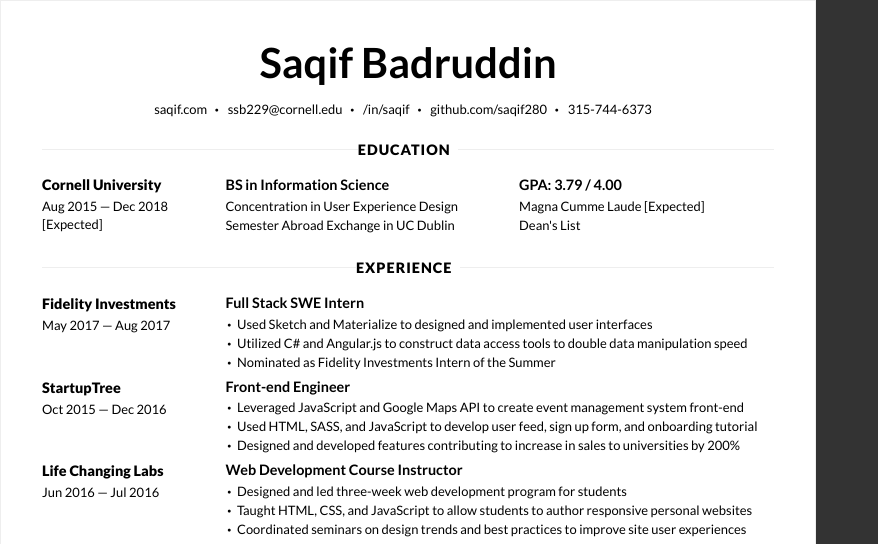
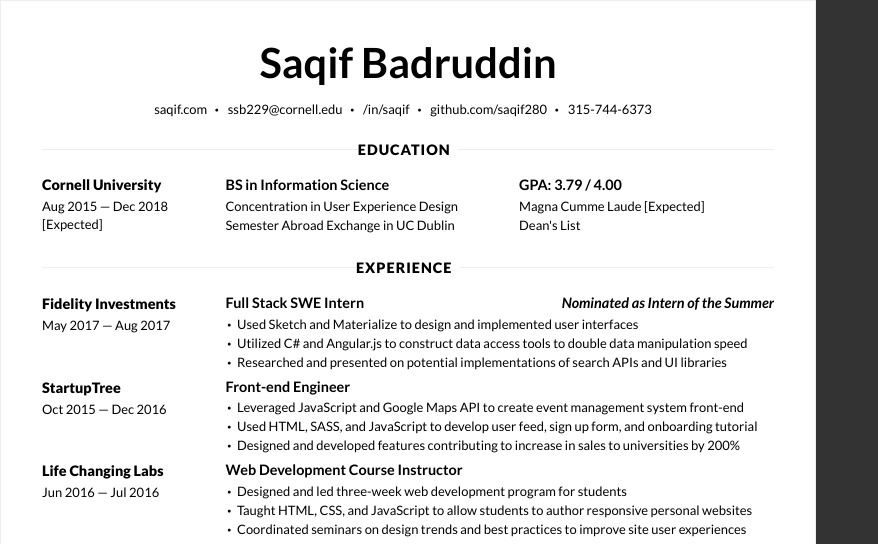
Before and after one commit to Saqif280/saqif.com, a PHP site: page /resume/resume.html in a window 1280 px wide. Shown: the top 544 px of the page, without its empty margins (0-878 px from the left). Run offline with PHP 8.4, Linux system fonts and the light colour scheme; some libraries are stand-ins or nearby versions.

Commit message:
update resume

```diff
--- a/resume/main.css
+++ b/resume/main.css
@@ -94,6 +94,12 @@ hr{
 .t-r{
   text-align: right;
 }
+.f-r{
+  float: right;
+}
+.italicized{
+  font-style: italic;
+}
 .mb-xs{
   margin-bottom: 5px;
 }
--- a/resume/resume.html
+++ b/resume/resume.html
@@ -86,11 +86,12 @@
             <p>May 2017 &mdash; Aug 2017</p>
           </div>
           <div class="col-xs-75">
-            <h3 class="inline light">Full Stack SWE Intern</h3>
+            <h3 class="inline light">Full Stack SWE Intern</h3><h3 class="inline light f-r italicized">Nominated as Intern of the Summer</h3>
             <div class="bulleted">
-              <p>Used Sketch and Materialize to designed and implemented user interfaces</p>
+              <p>Used Sketch and Materialize to design and implemented user interfaces</p>
               <p>Utilized C# and Angular.js to construct data access tools to double data manipulation speed</p>
-              <p>Nominated as Fidelity Investments Intern of the Summer</p>
+              <p>Researched and presented on potential implementations of search APIs and UI libraries</p>
+              <!-- <p>Nominated as Fidelity Investments Intern of the Summer</p> -->
             </div>
           </div>
           <!-- experience 3 -->
```
